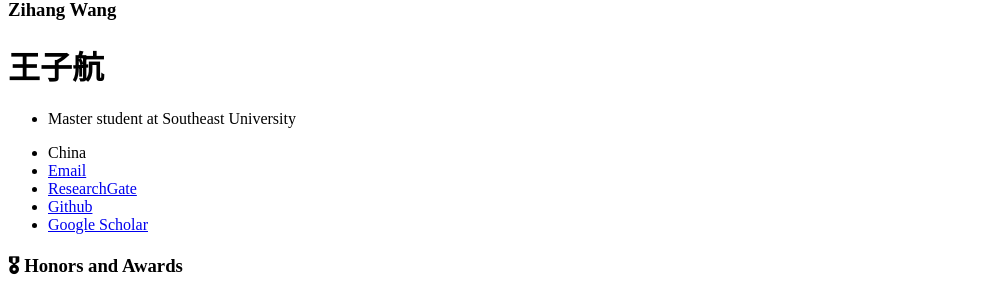
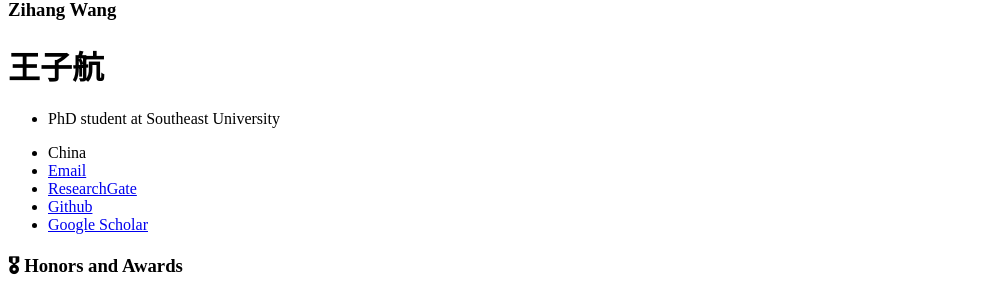
Before and after one commit to wangzihanggg/wangzihanggg.github.io, a Jekyll site: the page built from _pages/includes/honers.md, in a window 1280 px wide. Shown: the part 526-828 px from the top of the page, without its empty margins (0-995 px from the left). Built offline with Jekyll 4.4.1, drawn with Linux system fonts in a browser that asks for light colours; our own code applies the rules of GitHub Pages for plain Markdown files.

Commit message:
Update description from Master to PhD student

```diff
--- a/_config.yml
+++ b/_config.yml
@@ -7,7 +7,7 @@
 
 # Site Settings
 title                    : "Zihang Wang"
-description              : "Master student at Southeast University"
+description              : "PhD student at Southeast University"
 repository               : "wangzihanggg/wangzihanggg.github.io"
 google_scholar_stats_use_cdn : true
 
```
